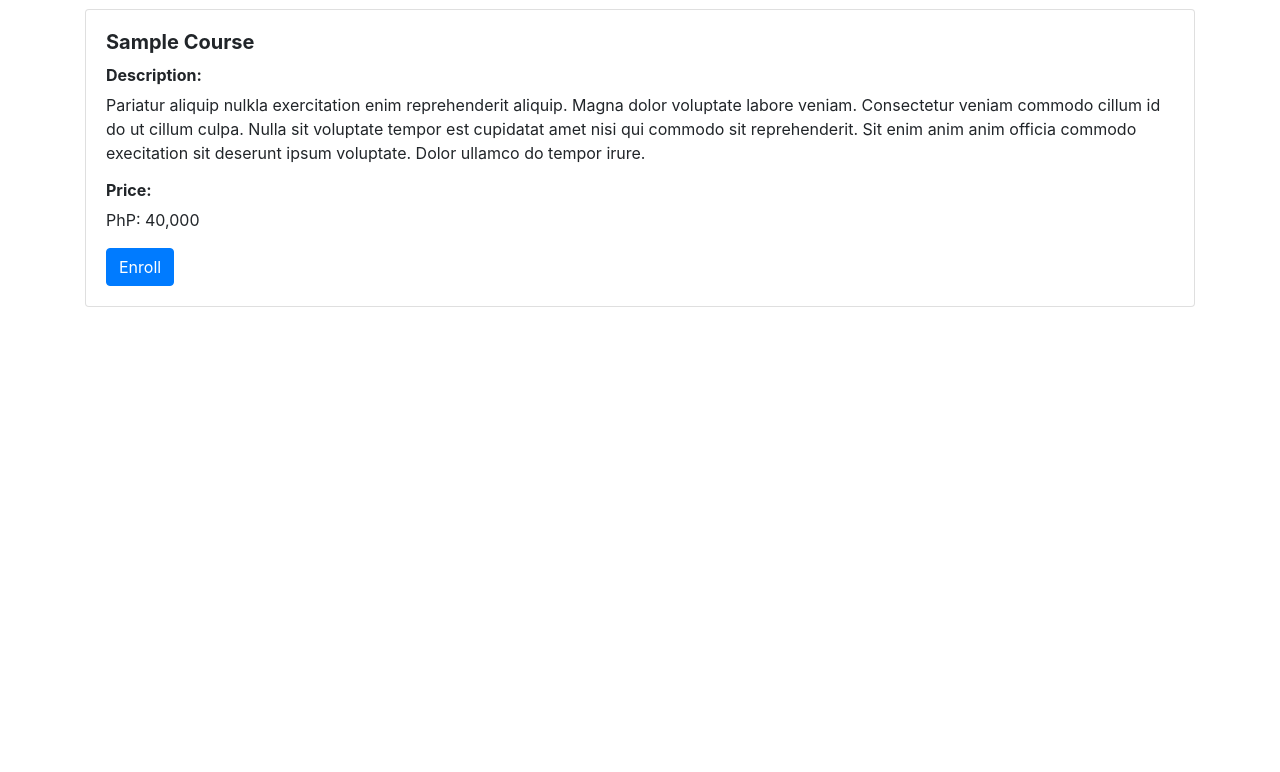
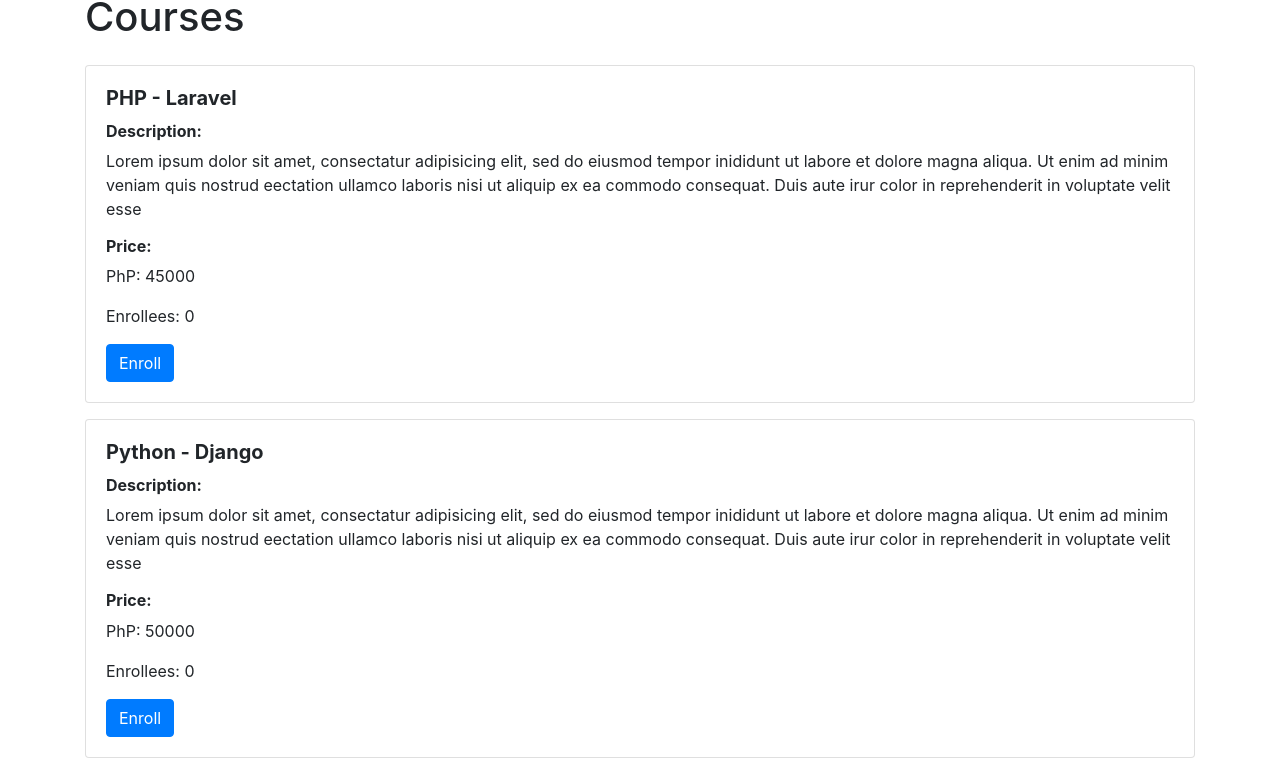
Before and after one commit to arick-yumol/s50, a React (Create React App) app: page / in a window 1280 px wide. Shown: the part 872-1644 px from the top of the page. Before the commit the page ends 1179 px from the top, so only its background shows below. Built offline with nearby package versions, Linux system fonts and the light colour scheme.

Commit message:
Updated discussion

```diff
--- a/src/App.js
+++ b/src/App.js
@@ -4,17 +4,19 @@
 import './App.css';
 import AppNavbar from './components/AppNavbar';
 // pages
-import Home from './pages/Home'
+import Home from './pages/Home';
+import Courses from './pages/Courses';
 
 // Bootstrap
 import { Container } from 'react-bootstrap';
 
 function App() {	// main function
-    return (	// return jsx
+    return(	// return jsx
         <Fragment>
             <AppNavbar />
             <Container>
                 <Home />
+                <Courses />
             </Container>
         </Fragment>
     );
--- a/src/components/CourseCard.js
+++ b/src/components/CourseCard.js
@@ -1,18 +1,97 @@
+// Totally de-structered
 // Bootstrap
+import { useState } from 'react';
 import { Button, Row, Col, Card } from 'react-bootstrap';
+import PropTypes from 'prop-types';	// comes from 'react'
 
-export default function CourseCard () {
-	return (
+export default function CourseCard ({courseProp}) {
+
+	// checks to see if the data was successfully passed
+	// console.log(props)
+	// console.log(typeof props)
+
+	// Deconstruct the course properties into their own variables (destructuring)
+	const { name, description, price } = courseProp;
+
+	// Use the state hooks for this component to be able to store its state
+	// States are used to keep track of information related to individual component
+	// Syntax
+		// const [getter, setter] = useState(initialGetterValue)
+		// getter = stored initial(default value)
+		// setter = updated value;
+	const [count, setCount] = useState(0)
+	// const [count, setCount] = useState("kahit Ano")	// will display "kahit Ano" as the count
+
+	console.log(useState(0))
+
+	function enroll () {
+		setCount(count + 1);
+		console.log('Enrollees: ' + count);
+
+	}
+
+	/* // ES6 arrow function works
+	const enroll = () => {
+		setCount(count + 1);
+		console.log('Enrollees: ' + count);
+	}*/
+
+	return(
 		<Row>
 			<Col>
 				<Card className="mt-3">
 					<Card.Body>
-						<Card.Title><h5><strong>Sample Course</strong></h5></Card.Title>
+						<Card.Title><h5><strong>{name}</strong></h5></Card.Title>
 						<Card.Text>
 							<h6><strong>Description:</strong></h6>
-							<p>Pariatur aliquip nulkla exercitation enim reprehenderit aliquip. Magna dolor voluptate labore veniam. Consectetur veniam commodo cillum id do ut cillum culpa. Nulla sit voluptate tempor est cupidatat amet nisi qui commodo sit reprehenderit. Sit enim anim anim officia commodo execitation sit deserunt ipsum voluptate. Dolor ullamco do tempor irure.</p>
+							<p>{description}</p>
 							<h6><strong>Price:</strong></h6>
-							<p>PhP: 40,000</p>
+							<p>PhP: {price}</p>
+						</Card.Text>
+						<Card.Text>Enrollees: {count}</Card.Text>
+						<Button variant="primary" onClick={enroll}>Enroll</Button>
+					</Card.Body>
+				</Card>
+			</Col>
+		</Row>
+	)
+}
+
+// Check if the CourseCard Component is getting the correct prop types
+// Prop-types are used for validating information passed to a component and is a tool normally used to help develops ensure the correct information is passed from one component to the next
+CourseCard.propTypes = {
+	// The .shape() method is used to check if a prop object conforms to a specific 'shape'
+	courseProp: PropTypes.shape({
+		// define the properties and their expected types
+		name: PropTypes.string.isRequired,
+		description: PropTypes.string.isRequired,
+		price: PropTypes.number.isRequired
+	})
+}
+
+
+
+/*// First de-structured form
+// Bootstrap
+import { Button, Row, Col, Card } from 'react-bootstrap';
+
+export default function CourseCard ({courseProp}) {
+
+	// checks to see if the data was successfully passed
+	// console.log(props)
+	// console.log(typeof props)
+
+	return(
+		<Row>
+			<Col>
+				<Card className="mt-3">
+					<Card.Body>
+						<Card.Title><h5><strong>{courseProp.name}</strong></h5></Card.Title>
+						<Card.Text>
+							<h6><strong>Description:</strong></h6>
+							<p>{courseProp.description}</p>
+							<h6><strong>Price:</strong></h6>
+							<p>PhP: {courseProp.price}</p>
 							<Button variant="primary">Enroll</Button>
 						</Card.Text>
 					</Card.Body>
@@ -20,4 +99,49 @@
 			</Col>
 		</Row>
 	)
-}
+}*/
+
+
+/*// Non de-structered form
+// Bootstrap
+import { Button, Row, Col, Card } from 'react-bootstrap';
+
+export default function CourseCard (props) {
+
+	// checks to see if the data was successfully passed
+	console.log(props)
+	console.log(typeof props)
+
+	return(
+		<Row>
+			<Col>
+				<Card className="mt-3">
+					<Card.Body>
+						<Card.Title><h5><strong>{props.courseProp.name}</strong></h5></Card.Title>
+						<Card.Text>
+							<h6><strong>Description:</strong></h6>
+							<p>{props.courseProp.description}</p>
+							<h6><strong>Price:</strong></h6>
+							<p>PhP: {props.courseProp.price}</p>
+							<Button variant="primary">Enroll</Button>
+						</Card.Text>
+					</Card.Body>
+				</Card>
+			</Col>
+		</Row>
+	)
+}*/
+
+/* Ma'am Judy Lyn Medalla's code
+return(
+	<Card>
+		<Card.Body>
+			<Card.Title><h2>Sample Course</h2></Card.Title>
+			<Card.Subtitle>Description:</Card.Subtitle>
+			<Card.Text>This is a sample course offering.</Card.Text>
+			<Card.Subtitle>Price:</Card.Subtitle>
+			<Card.Text>Php 40,000</Card.Text>
+		</Card.Body>
+	</Card>
+)
+*/
--- /dev/null
+++ b/src/components/Welcome.js
@@ -0,0 +1,11 @@
+import { Fragment } from 'react';
+
+
+export default function Welcome (props) {	// search about props
+	return(
+		<Fragment>
+			<h1>Hello, {props.kahitAno}. Age: {props.age}</h1>
+			<p>Welcome to our Course Booking</p>
+		</Fragment>
+	)
+}
--- /dev/null
+++ b/src/data/courseData.js
@@ -0,0 +1,32 @@
+const coursesData = [
+	{
+			id: "wdc001",
+			name: "PHP - Laravel",
+			description: "Lorem ipsum dolor sit amet, consectatur adipisicing elit, sed do eiusmod tempor inididunt ut labore et dolore magna aliqua. Ut enim ad minim veniam quis nostrud eectation ullamco laboris nisi ut aliquip ex ea commodo consequat. Duis aute irur color in reprehenderit in voluptate velit esse",
+			price: 45000,
+			onOffer: true
+	},
+	{
+			id: "wdc002",
+			name: "Python - Django",
+			description: "Lorem ipsum dolor sit amet, consectatur adipisicing elit, sed do eiusmod tempor inididunt ut labore et dolore magna aliqua. Ut enim ad minim veniam quis nostrud eectation ullamco laboris nisi ut aliquip ex ea commodo consequat. Duis aute irur color in reprehenderit in voluptate velit esse",
+			price: 50000,
+			onOffer: true
+	},
+	{
+		id: "wdc003",
+		name: "Java - Springboot",
+		description: "Lorem ipsum dolor sit amet, consectatur adipisicing elit, sed do eiusmod tempor inididunt ut labore et dolore magna aliqua. Ut enim ad minim veniam quis nostrud eectation ullamco laboris nisi ut aliquip ex ea commodo consequat. Duis aute irur color in reprehenderit in voluptate velit esse",
+		price: 55000,
+		onOffer: true
+	},
+	{
+		id: "wdc004",
+		name: "Javascript",
+		description: "Lorem ipsum dolor sit amet, consectatur adipisicing elit, sed do eiusmod tempor inididunt ut labore et dolore magna aliqua. Ut enim ad minim veniam quis nostrud eectation ullamco laboris nisi ut aliquip ex ea commodo consequat. Duis aute irur color in reprehenderit in voluptate velit esse",
+		price: 40000,
+		onOffer: true
+	}
+]
+
+export default coursesData;
--- /dev/null
+++ b/src/pages/Courses.js
@@ -0,0 +1,31 @@
+import { Fragment } from 'react';
+import courseData from '../data/courseData';
+import CourseCard from '../components/CourseCard';
+
+
+export default function Courses () {
+	// Checks to see if the mock data was captured
+	console.log(courseData)
+	console.log(courseData[0])
+
+	// for us to be able to display all the courses from the data file, we are going to use the map()
+	// The .map() method loops through the individual course objects in our array and returns a component for each course
+
+	// Multiple components created through the .map() method must have a UNIQUE KEY that will help ReactJS to identify which /elements have been changed, added or removed
+	// key={course.id} = to keep track the data of courses
+	// .map() method must always have a key for identification of every component inside the array
+	const courses = courseData.map(course => {
+		return(
+			<CourseCard key={course.id} courseProp={course} />
+		)
+	})
+
+
+	return(
+		<Fragment>
+			<h1>Courses</h1>
+			{/*<CourseCard courseProp={courseData[0]} />*/}
+			{courses}
+		</Fragment>
+	)
+}
--- a/src/pages/Home.js
+++ b/src/pages/Home.js
@@ -3,14 +3,17 @@
 // components
 import Banner from '../components/Banner';
 import Highlights from '../components/Highlights';
-import CourseCard from '../components/CourseCard';
+/*import CourseCard from '../components/CourseCard';*/
+
+/*import Welcome from '../components/Welcome';*/
 
 export default function Home () {
 	return(
 		<Fragment>
-			<Banner />
-			<Highlights />
-			<CourseCard />
+			{/*< Welcome name="Jane" />*/}
+			{/*< Welcome kahitAno="Jane" age={25} />*/}
+			< Banner />
+			< Highlights />
 		</Fragment>
 	)
 }
```
